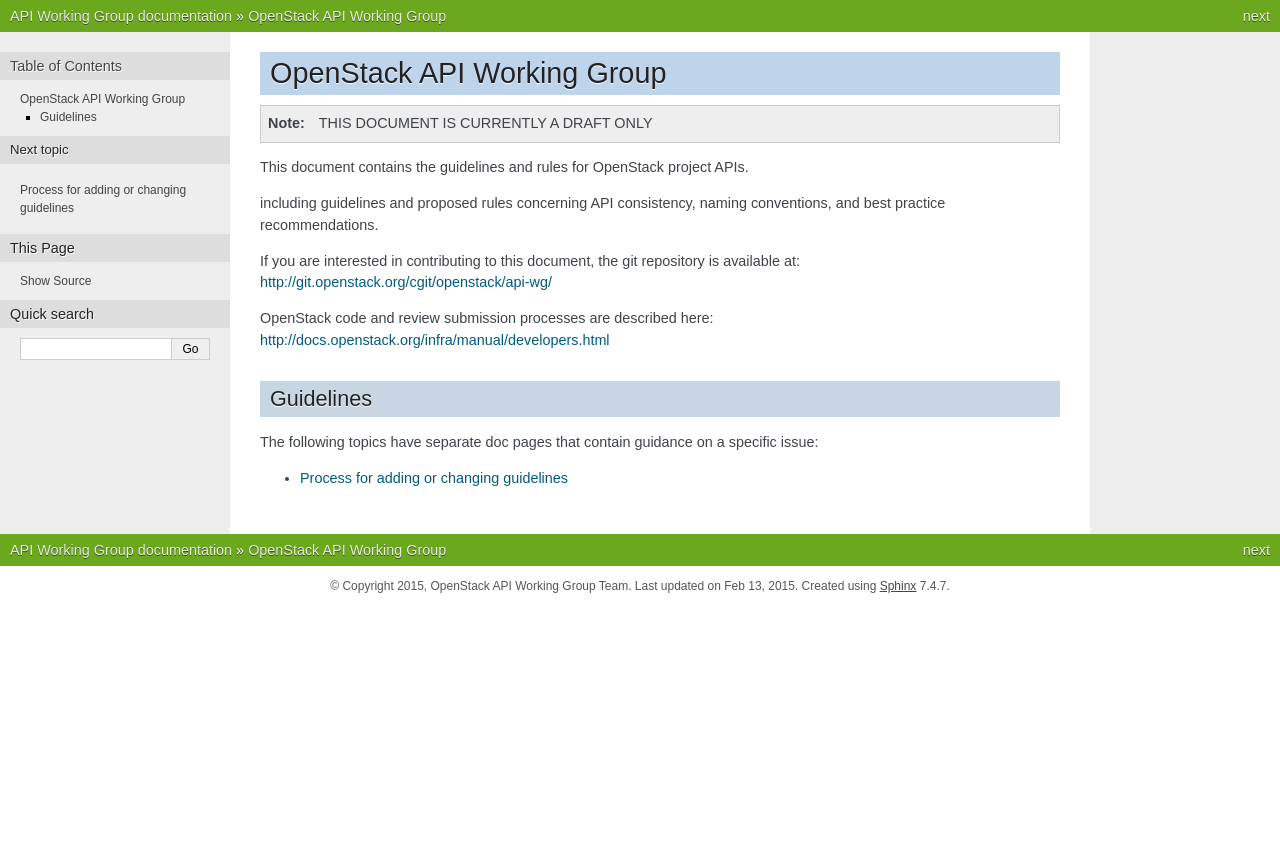
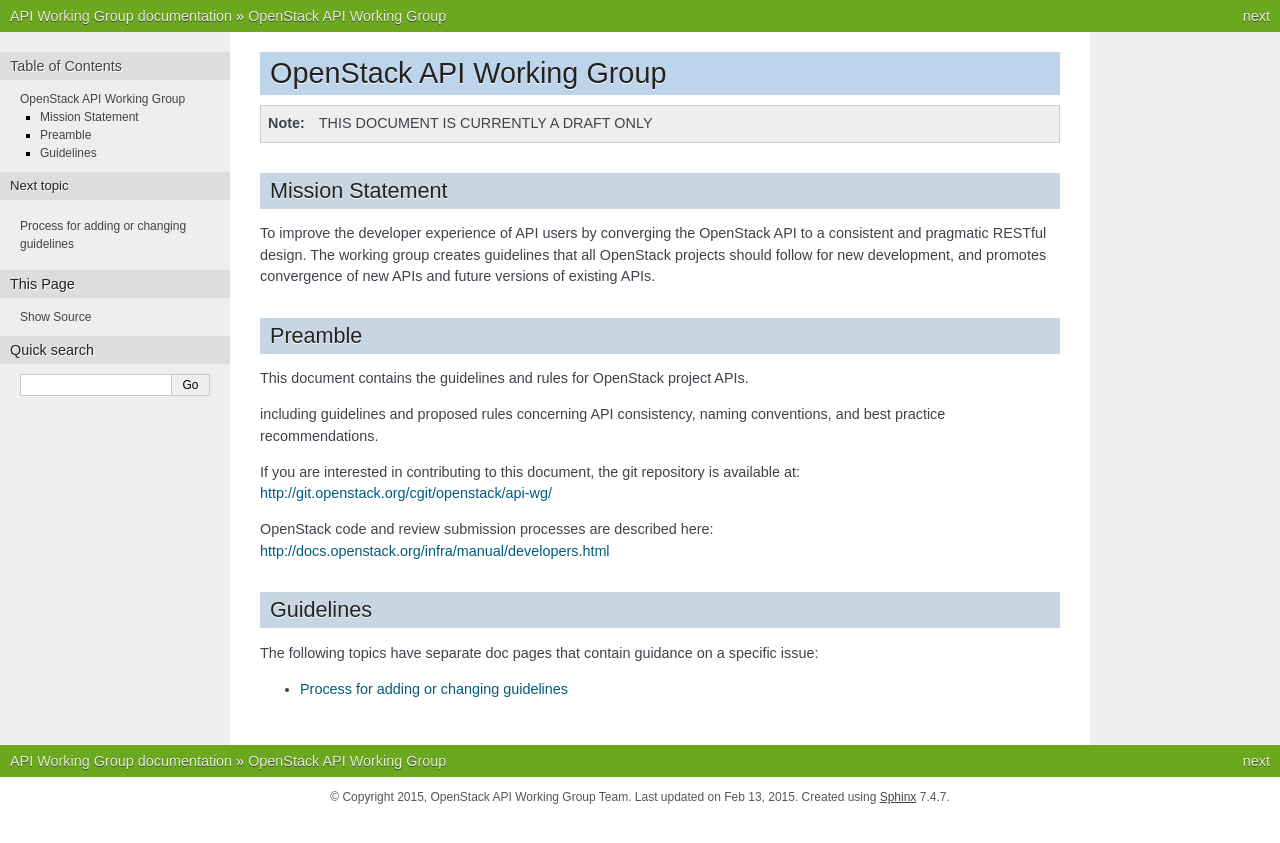
Before and after one commit to openstack/api-sig, a Sphinx documentation site: the page built from doc/source/index.rst, in a window 1280 px wide. Shown: the top 843 px of the page. Built offline with Sphinx 7.4.7, drawn with Linux system fonts in a browser that asks for light colours.

Commit message:
The API Working Group mission statement
To make the intent of the API WG known we need an easily digestable
statement that makes our mission understood by all.

Change-Id: I2006941102fa9fed0c5d3efec289eda1d3ba7dd0

```diff
--- a/doc/source/index.rst
+++ b/doc/source/index.rst
@@ -6,6 +6,17 @@
 
 .. NOTE::
   THIS DOCUMENT IS CURRENTLY A DRAFT ONLY
+
+Mission Statement
+-----------------
+
+To improve the developer experience of API users by converging the OpenStack
+API to a consistent and pragmatic RESTful design. The working group creates
+guidelines that all OpenStack projects should follow for new development, and
+promotes convergence of new APIs and future versions of existing APIs.
+
+Preamble
+--------
 
 This document contains the guidelines and rules for OpenStack project
 APIs.
```
